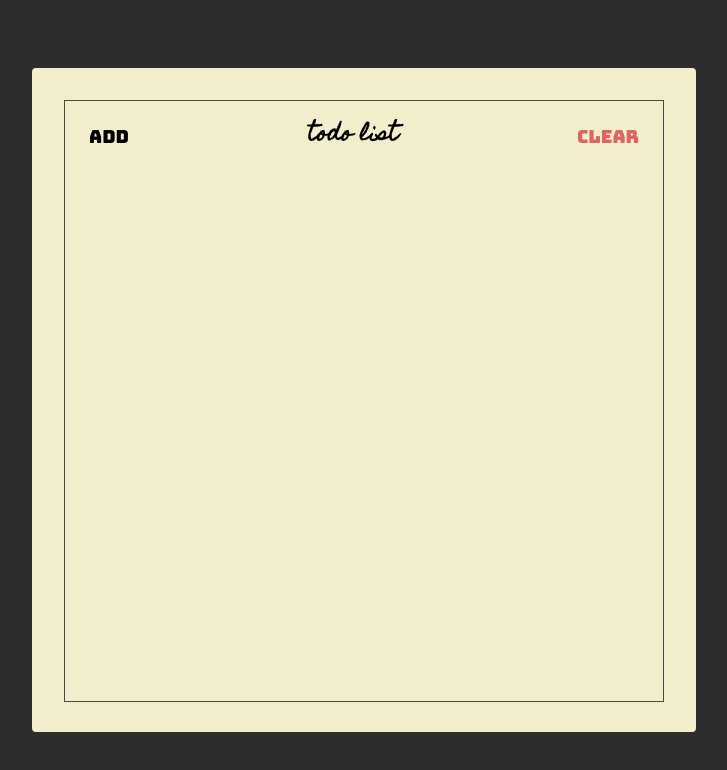
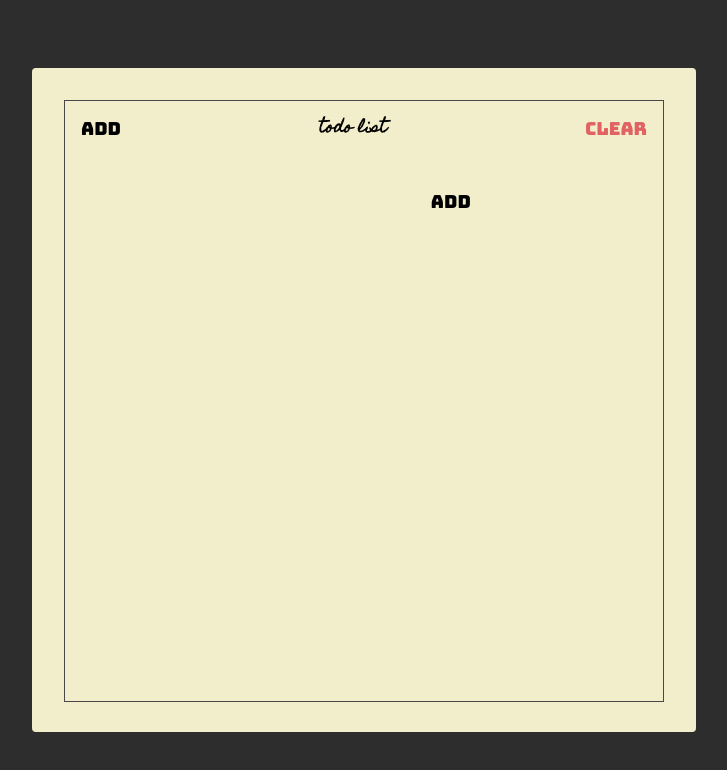
Before and after one commit to rochmatyulianto/latihan_react_starter, a plain HTML site: page index.html in a window 1280 px wide. Shown: the whole page, without its empty margins (276-1003 px from the left). Drawn offline with Linux system fonts and the light colour scheme.

Commit message:
create todo form section

```diff
--- a/index.html
+++ b/index.html
@@ -14,11 +14,17 @@
   <body>
     <div class="container">
       <div class="frame">
-        <div class="header">
+        <section class="header">
           <button class="header-btn">add</button>
           <h1 class="header-tittle">Todo list</h1>
           <button class="header-btn main-red-color">clear</button>
-        </div>
+        </section>
+        <section class="add">
+          <form class="class-add">
+            <input type="text" class="add-input" />
+            <button class="add-btn">add</button>
+          </form>
+        </section>
       </div>
     </div>
   </body>
--- a/style.css
+++ b/style.css
@@ -29,7 +29,7 @@ body,
 html {
   margin: 0;
   padding: 0;
-  font-family: "Segoe UI", Tahoma, Geneva, Verdana, sans-serif;
+  font-family: -apple-system, BlinkMacSystemFont, 'Segoe UI', Roboto, Oxygen, Ubuntu, Cantarell, 'Open Sans', 'Helvetica Neue', sans-serif;
 }
 
 .container {
@@ -55,7 +55,7 @@ html {
 .header-tittle {
   flex: 1;
   text-align: center;
-  font-size: 3, 6rem;
+  font-size: 3,6rem;
   font-family: "homemade apple", sans-serif;
   text-transform: lowercase;
 }
@@ -63,9 +63,56 @@ html {
 .header-btn {
   font-size: 1.8rem;
   font-family: "bungee", sans-serif;
-  padding: 24px;
+  padding: 16px;
+  cursor: pointer;
 
   background: unset;
   border: unset;
   outline: unset;
 }
+
+.add{
+  padding: 16px;
+
+}
+
+.add-form{
+
+  display: flex;
+  align-items: flex-start;
+
+}
+
+.add-input{
+background: unset;
+border: unset;
+padding: 0 64px;
+
+flex: 1;
+
+border-bottom: 1px solid var(--main-red-color)
+
+outline: unset;
+
+font-family: "homemade apple",sans-serif;
+font-size: 16px;
+text-transform: lowercase;
+
+
+}
+
+.add-btn{
+
+  font-size: 1.8rem;
+  font-family: "bungee",sans-serif;
+
+  padding: 16px;
+  padding-right: unset;
+  cursor: pointer;
+
+  background: unset;
+  border: unset;
+  outline: unset;
+
+
+}
```
